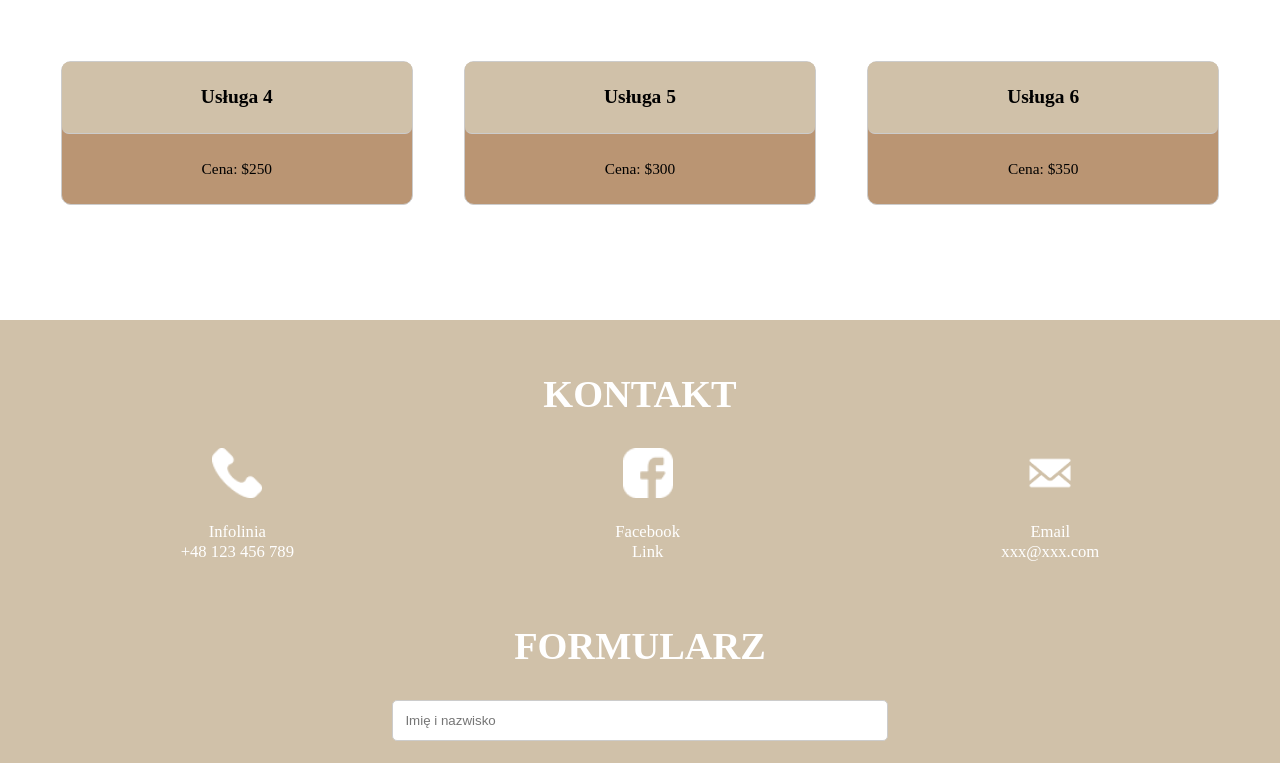
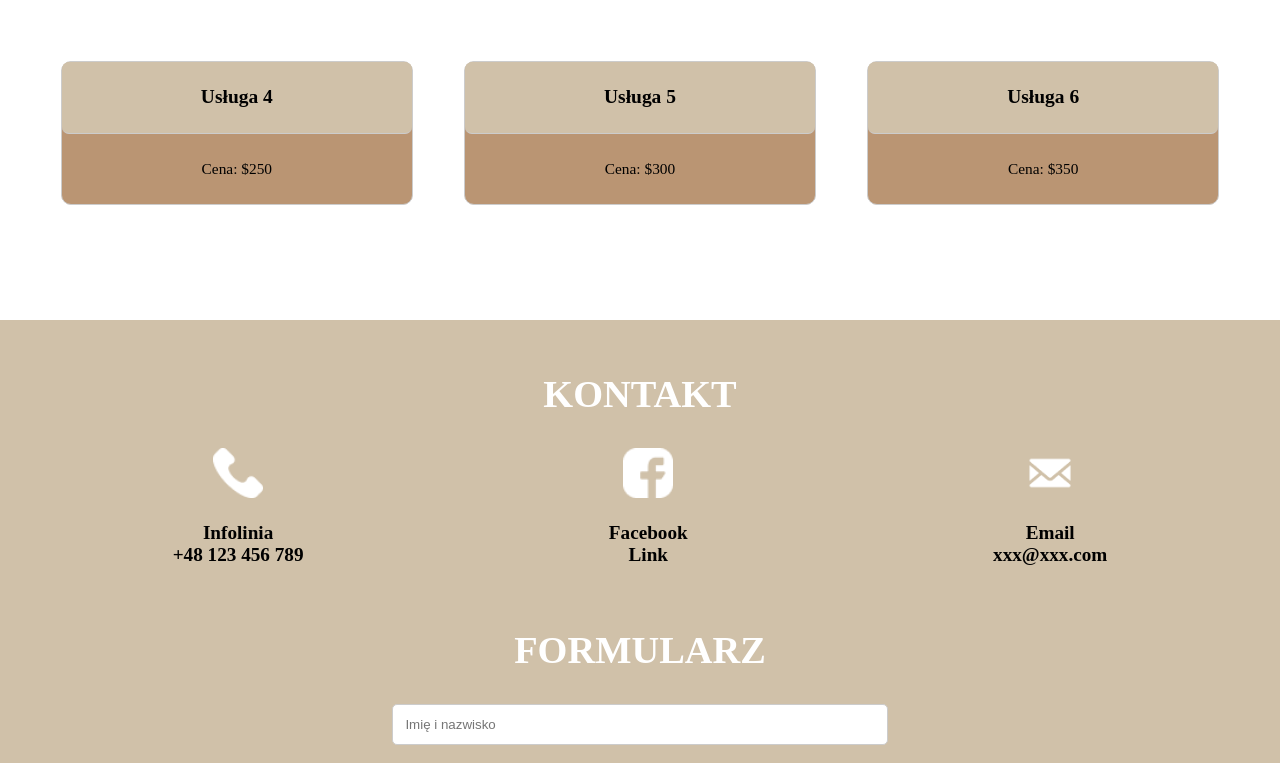
Before and after one commit to Kusieq/WrappingPage, a plain HTML site: page index.html in a window 1280 px wide. Shown: the part 2890-3653 px from the top of the page. Drawn offline with Linux system fonts and the light colour scheme.

Commit message:
Update style.css

```diff
--- a/style.css
+++ b/style.css
@@ -330,8 +330,10 @@ nav {
 }
 
 .contact-info p {
+    color: #000;
     margin: 0;
-    font-size: 1.3vw;
+    font-size: 1.5vw;
+    font-weight: bold;
 }
 
 .contact-info-ph p:first-child {
```
